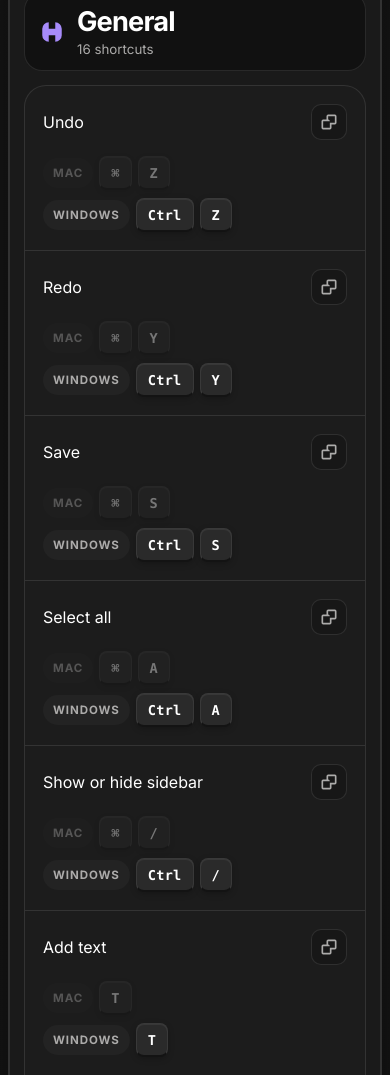
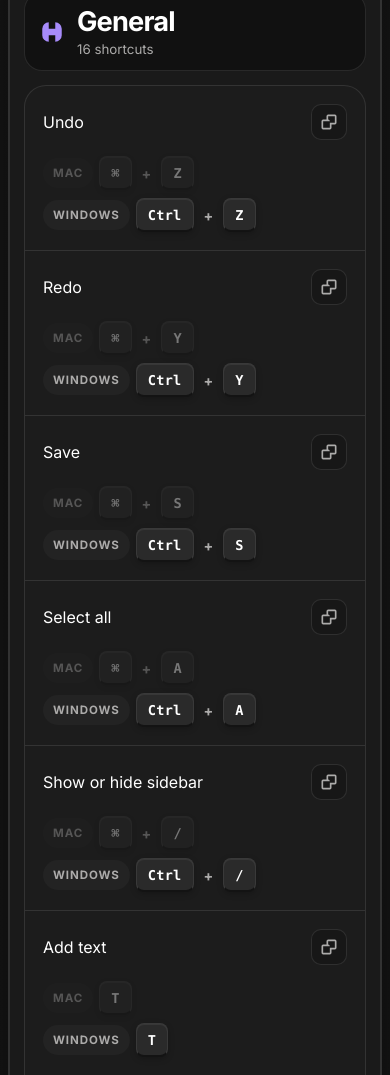
Before and after one commit to kevinnguyen-design/Canva-Vault, a plain HTML site: page index.html in a window 390 px wide. Shown: the part 1115-2190 px from the top of the page. Drawn offline with Linux system fonts and the light colour scheme.

Commit message:
fix: corrected shortcuts, mobile overlap, and improved key readability

```diff
--- a/index.html
+++ b/index.html
@@ -533,6 +533,16 @@
 
       .key-pill:hover {
         transform: scale(1.04);
+      }
+
+      .key-plus {
+        display: inline-flex;
+        align-items: center;
+        justify-content: center;
+        padding: 0 4px;
+        color: var(--muted);
+        font-weight: 700;
+        font-size: 0.9rem;
       }
 
       .key-or {
@@ -1096,7 +1106,7 @@
         { action: "Add comment", mac: "⌥ + ⌘ + N", windows: "Alt + Ctrl + N", category: "Comments" },
         { action: "Add emoji to a comment", mac: "Shift + ;", windows: "Shift + ;", category: "Comments" },
         { action: "Start new line in your comment", mac: "Return or Shift + Return", windows: "Enter or Shift + Enter", category: "Comments" },
-        { action: "Submit comment", mac: "⌘ + Return", windows: "Command + Enter", category: "Comments" },
+        { action: "Submit comment", mac: "⌘ + Return", windows: "Ctrl + Enter", category: "Comments" },
 
         { action: "Quit the whole Canva app", mac: "⌘ + Q", windows: "Alt + F4", category: "Desktop app" },
         { action: "Reload the whole app", mac: "⌘ + R", windows: "Ctrl + R", category: "Desktop app" },
@@ -1216,7 +1226,7 @@
           .map((segment, index) => {
             const keys = segment.split(/\s+\+\s+/).map((part) => {
               return '<span class="key-pill">' + highlightText(part.trim(), query) + "</span>";
-            }).join("");
+            }).join('<span class="key-plus">+</span>');
             return (index ? '<span class="key-or">or</span>' : "") + keys;
           })
           .join("");
```
